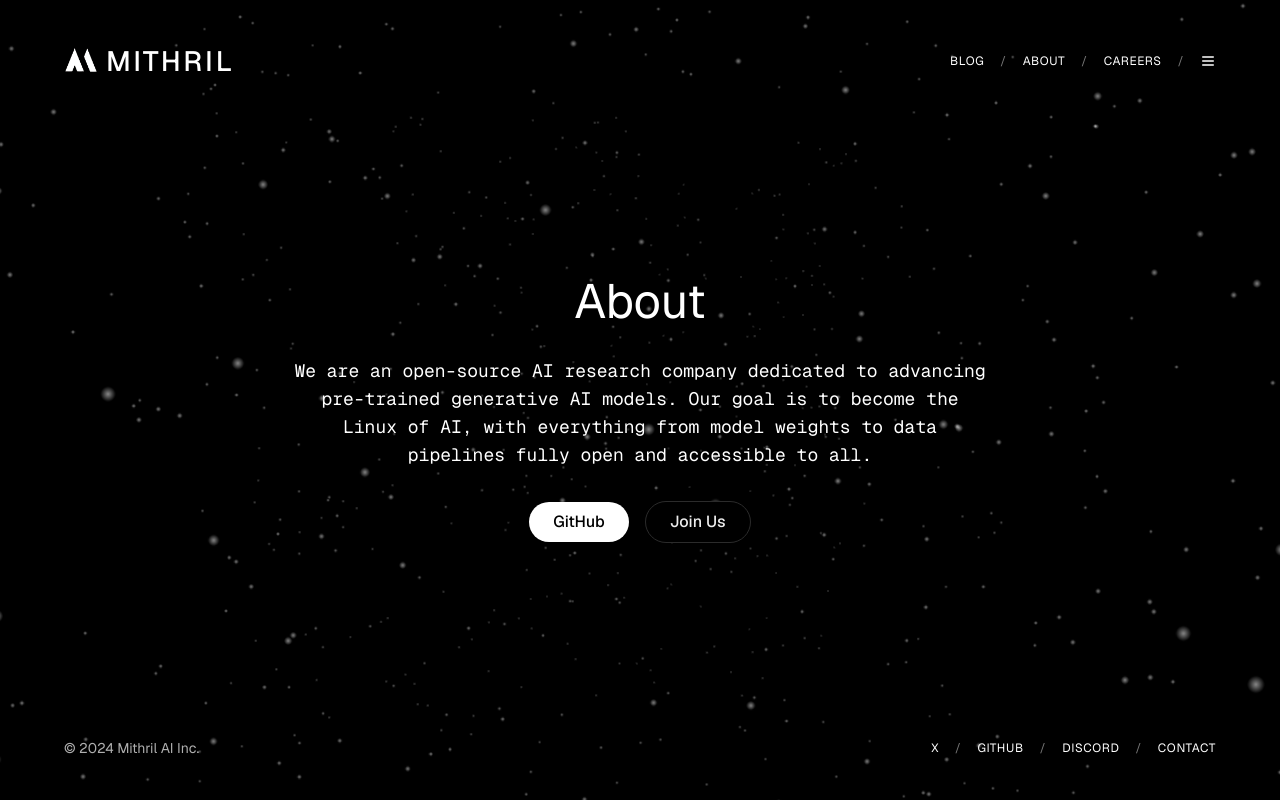
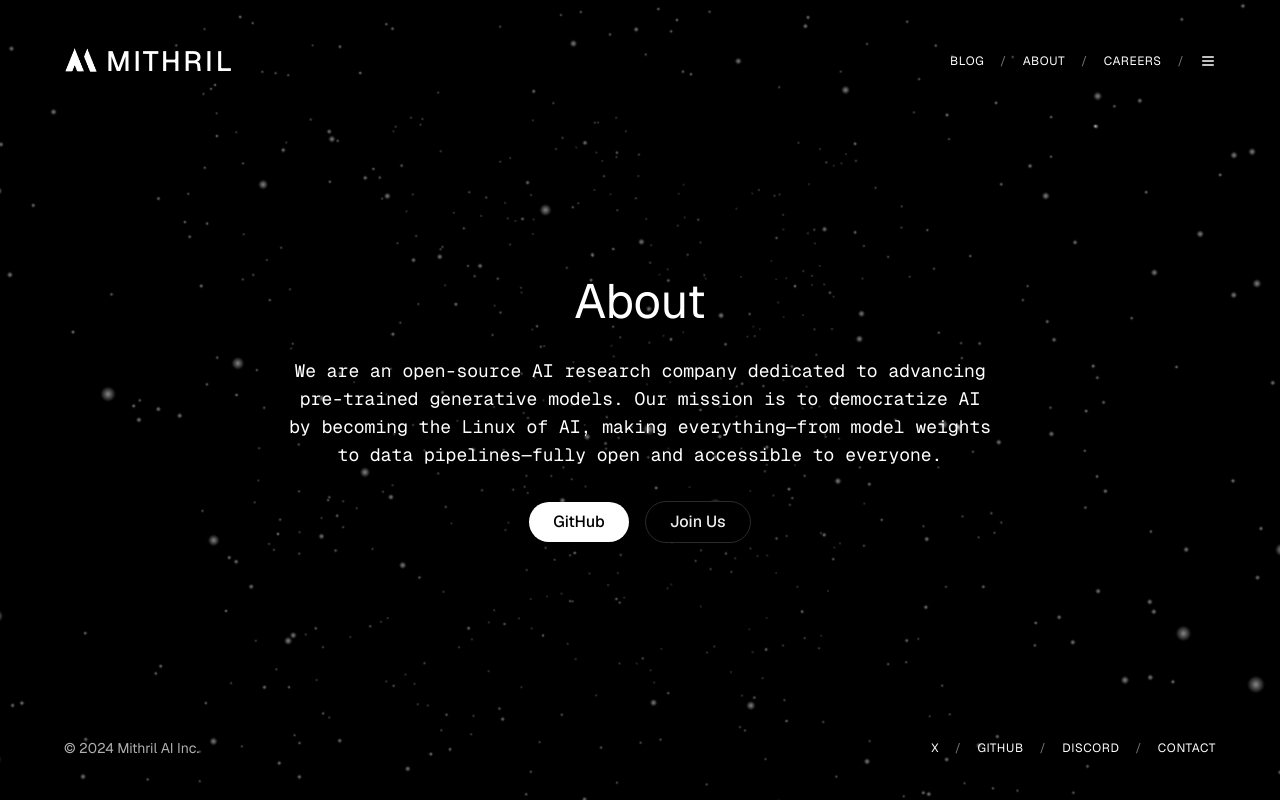
Before and after one commit to 1msirius/mithril-site, a Next.js app: page /about in a window 1280 px wide. Built offline with nearby package versions, Linux system fonts and the light colour scheme.

Commit message:
Update about page

```diff
--- a/app/about/page.tsx
+++ b/app/about/page.tsx
@@ -9,11 +9,11 @@ export default function About() {
   return (
     <div className="flex flex-col items-center justify-center h-[82vh] text-center px-4">
       <h1 className="text-4xl md:text-5xl mb-8">About</h1>
-      <p className="text-lg mb-8 w-full max-w-[700px] font-[family-name:var(--font-geist-mono)]">
+      <p className="text-lg mb-8 w-full max-w-[710px] font-[family-name:var(--font-geist-mono)]">
         We are an open-source AI research company dedicated to advancing
-        pre-trained generative AI models. Our goal is to become the Linux of AI,
-        with everything from model weights to data pipelines fully open and
-        accessible to all.
+        pre-trained generative models. Our mission is to democratize AI by
+        becoming the Linux of AI, making everything—from model weights to data
+        pipelines—fully open and accessible to everyone.
       </p>
       <div className="flex gap-4 items-center">
         <a href="https://github.com/mithrilai">
```
